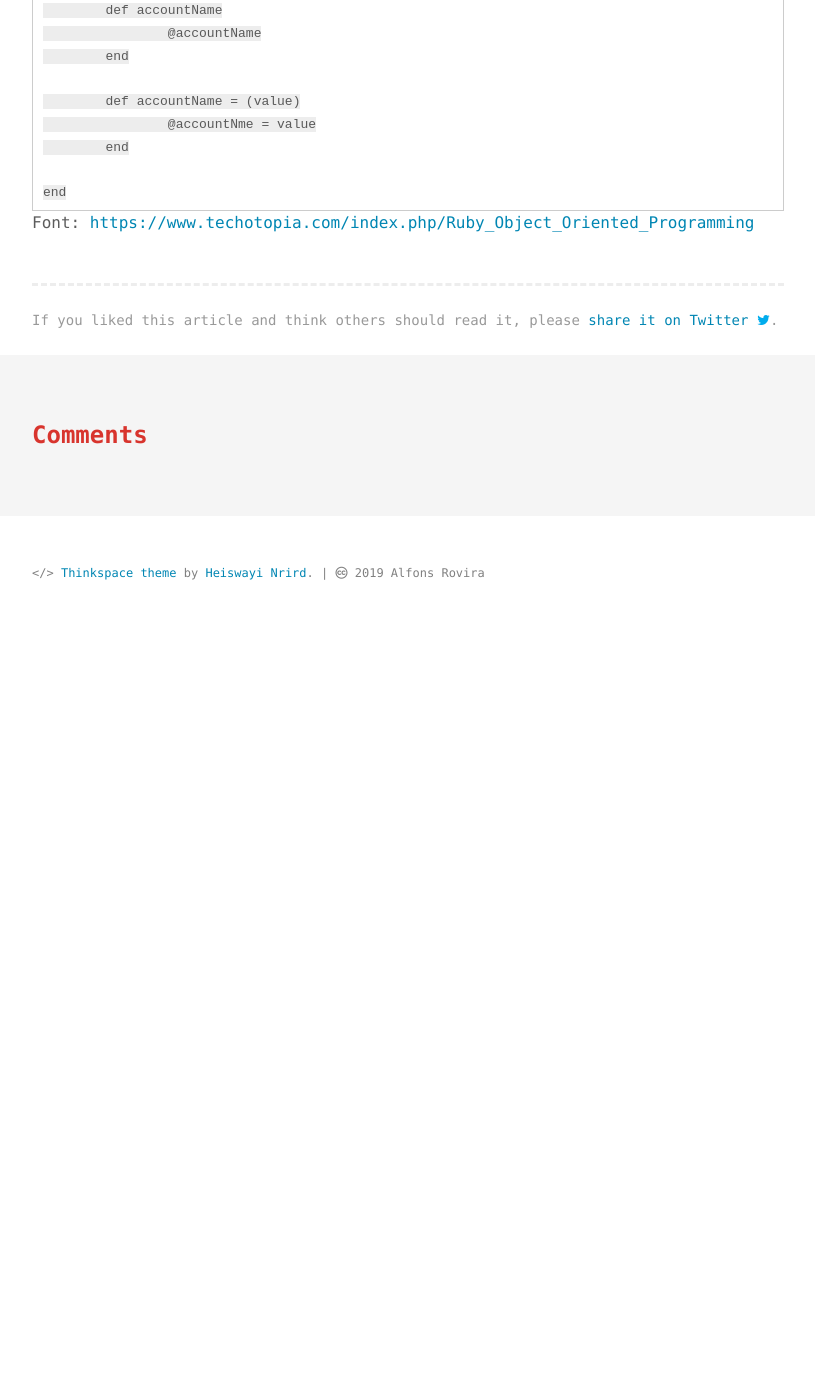
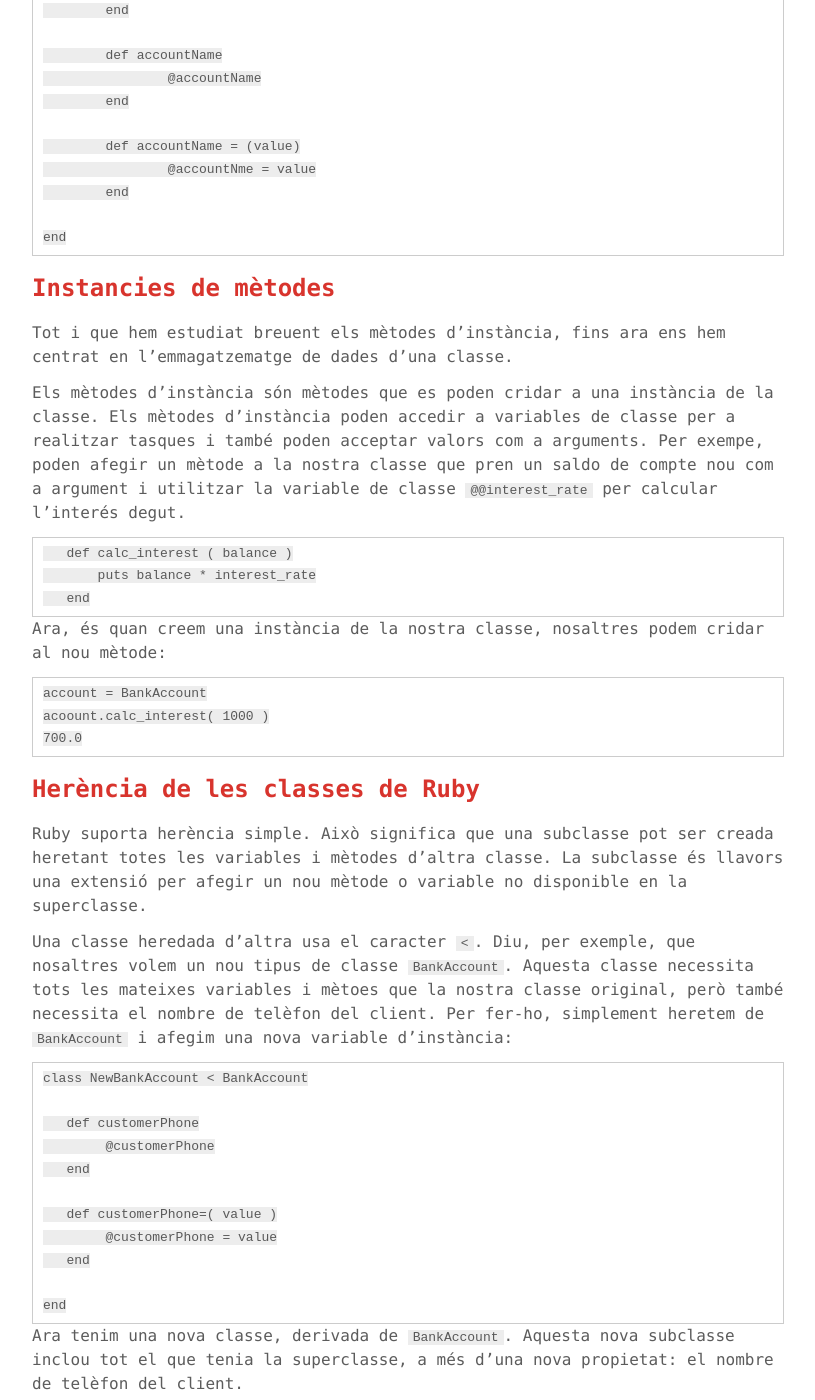
Before and after one commit to inclusa/ruby, a Jekyll site: the page built from _posts/2019-08-26-68-Objectes.md, in a window 1280 px wide and 1400 px high, scrolled down 3414 px. Shown: the whole window, without its empty margins (232-1047 px from the left). Built offline with Jekyll 4.4.1, drawn with Linux system fonts in a browser that asks for light colours; comment, search, counter and statistics services are not loaded; before the commit the page ends 4044 px from its top, so only the background shows below that; some of the changed text lies outside the part shown.

Commit message:
Finalització del concepte de classe de Ruby

````diff
--- a/_posts/2019-08-26-68-Objectes.md
+++ b/_posts/2019-08-26-68-Objectes.md
@@ -11,7 +11,7 @@ coments:
 
 > Un objecte és una peça autocontinguda, amb funcionalitat, que pot ser fàcilment usada i reusada per a construir blocs d'una aplicació de software.
 
-Els **objectes** consisteixen en dades variables i funcions (anomenats mètodes), els quals es oden accedir i ser cridats sobre objectes mitjançant tasques.
+Els **objectes** consisteixen en dades, variables i funcions (anomenats mètodes), els quals es oden accedir i ser cridats sobre objectes mitjançant tasques.
 
 Tot en Ruby és un **objecte**, *nombres*, *arrays*, *strings*, etc.
 
@@ -83,7 +83,7 @@ Ara tenim dues instàncies anomenades `@accountNumber` i `@accountName` amb mèt
 account = BanckAccount.new()
 puts account.accontNumber
 puts account.accountName
-``
+```
 
 Els dos estaments de dalt ens retornaran les dues variables pels mètods d'accés, en aquest cas: `12345` i `John Smith` respectivament.
 
@@ -155,6 +155,74 @@ class BankAccount
 
 end
 ```
+### Instancies de mètodes ###
+
+Tot i que hem estudiat breuent els mètodes d'instància, fins ara ens hem centrat en l'emmagatzematge de dades d'una classe.
+
+Els mètodes d'instància són mètodes que es poden cridar a una instància de la classe. Els mètodes d'instància poden accedir a variables de classe per a realitzar tasques i també poden acceptar valors com a arguments. Per exempe, poden afegir un mètode a la nostra classe que pren un saldo de compte nou com a argument i utilitzar la variable de classe `@@interest_rate` per calcular l'interés degut.
+
+```Ruby
+   def calc_interest ( balance )
+       puts balance * interest_rate
+   end
+```
+
+Ara, és quan creem una instància de la nostra classe, nosaltres podem cridar al nou mètode:
+
+```Ruby
+account = BankAccount
+acoount.calc_interest( 1000 )
+700.0
+```
+### Herència de les classes de Ruby ###
+
+Ruby suporta herència simple. Això significa que una subclasse pot ser creada heretant totes les variables i mètodes d'altra classe. La subclasse és llavors una extensió per afegir un nou mètode o variable no disponible en la superclasse.
+
+Una classe heredada d'altra usa el caracter `<`. Diu, per exemple, que nosaltres volem un nou tipus de classe `BankAccount`. Aquesta classe necessita tots les mateixes variables i mètoes que la nostra classe original, però també necessita el nombre de telèfon del client. Per fer-ho, simplement heretem de `BankAccount` i afegim una nova variable d'instància:
+
+```Ruby
+class NewBankAccount < BankAccount
+
+   def customerPhone
+        @customerPhone
+   end
+
+   def customerPhone=( value )
+        @customerPhone = value
+   end
+
+end
+```
+
+Ara tenim una nova classe, derivada de `BankAccount`. Aquesta nova subclasse inclou tot el que tenia la superclasse, a més d'una nova propietat: el nombre de telèfon del client.
+
+```Ruby
+account.accountNumber = "54321"
+account.customerPhone = "555-123-5433"
+54321
+555-123-5433
+```
+
+Tinguem en compte que l'exemple anterior assumeix que la declaració de la classe `BankAccount` es troba al mateix fitxer front Ruby que la declaració `NewBankAccount`.
+
+Si aquest no és el cas, s'ha utilitzat la declaració de requeriment per indicar a Ruby quin fitxer cal incloure per trobar la classe `BankAccount`.
+
+Si suposem que `BankAccount` està defint en un fitxer anomenat `BankAccount.rb`, inclouriem el fitxer de la següent manera:
+
+```Rubyrequire 'BankAccount'
+
+class NewBankAccount < BankAccount
+
+   def customerPhone
+        @customerPhone
+   end
+
+   def customerPhone=( value )
+        @customerPhone = value
+   end
+
+end
+```
 
 
 Font: [https://www.techotopia.com/index.php/Ruby_Object_Oriented_Programming](https://www.techotopia.com/index.php/Ruby_Object_Oriented_Programming)
--- a/assets/scss/base/_typography.scss
+++ b/assets/scss/base/_typography.scss
@@ -90,7 +90,7 @@ blockquote {
 
 code {
   background: none;
-  border-radius: 0;
+   border-radius: 0;
   border: none;
   font-family: monospace;
   font-size: 1em;
@@ -110,7 +110,7 @@ pre {
   white-space: pre;
   border: 1px solid $light-gray-color;
 
-  code {
+ code {
     line-height: 1.75em;
     padding: 0 !important;
   }
````
